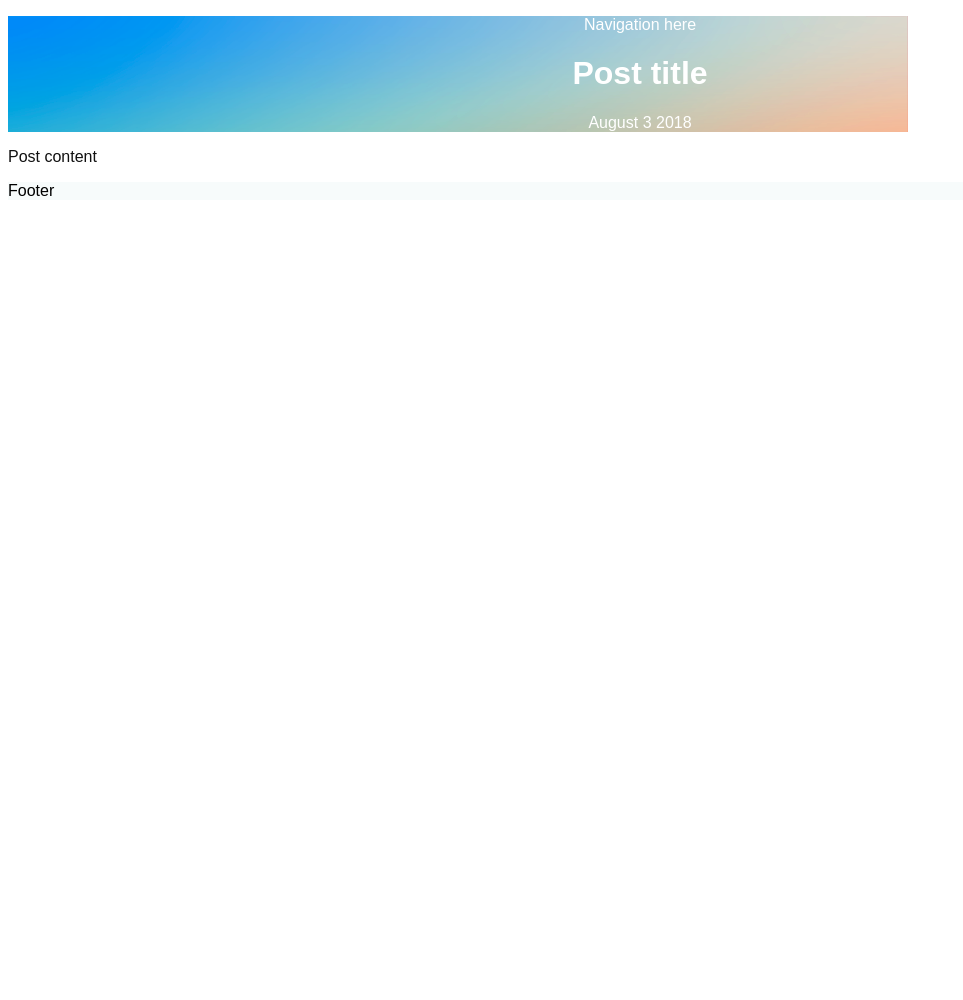
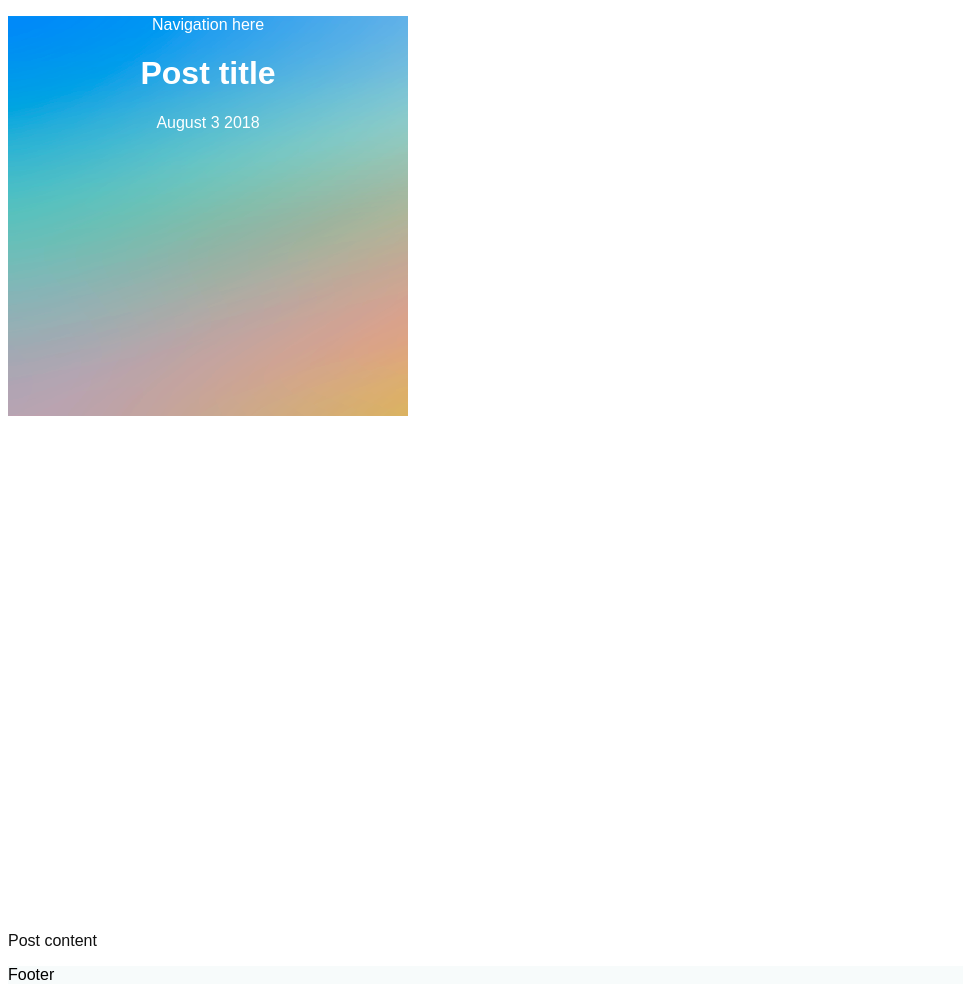
Before and after one commit to theaq175/theaq175.github.io, a Jekyll site: the page built from _posts/2018-08-03-first-post.md, in a window 1280 px wide. Shown: the whole page, without its empty margins (0-963 px from the left). Built offline with Jekyll 4.4.1, drawn with Linux system fonts in a browser that asks for light colours; before the commit the page ends 900 px from its top, so only the background shows below that.

Commit message:
Update main.css

```diff
--- a/css/main.css
+++ b/css/main.css
@@ -9,9 +9,11 @@ body {
 header {
     background-image: url('../images/gradient-2.png');
     background-repeat: no-repeat;
-    background-size: 900px 400px;
+    background-size: auto;
     color: white;
     text-align: center;
+    height: 900px;
+    width: 400px;
 }
 
 header.h1 {
```
